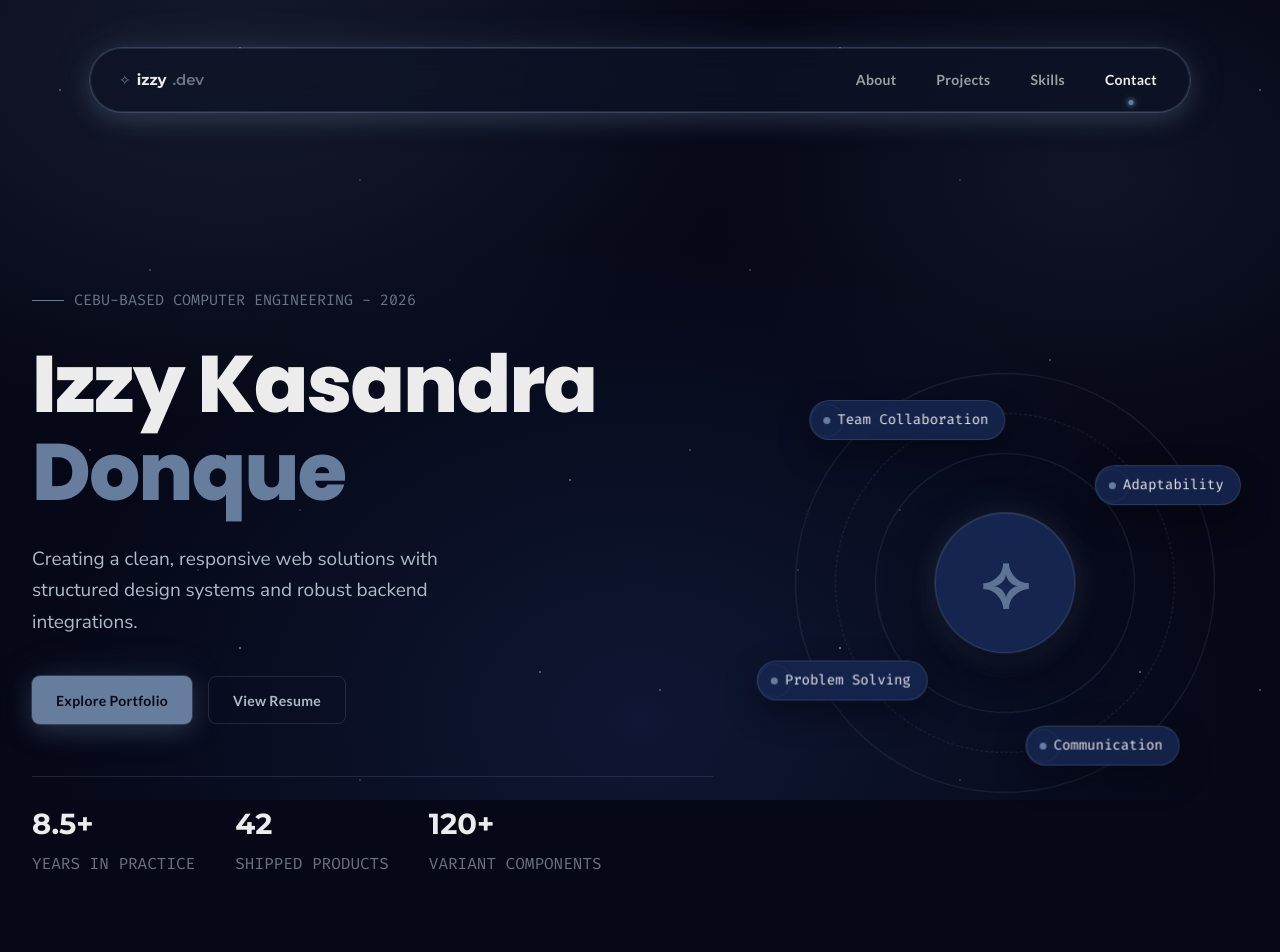
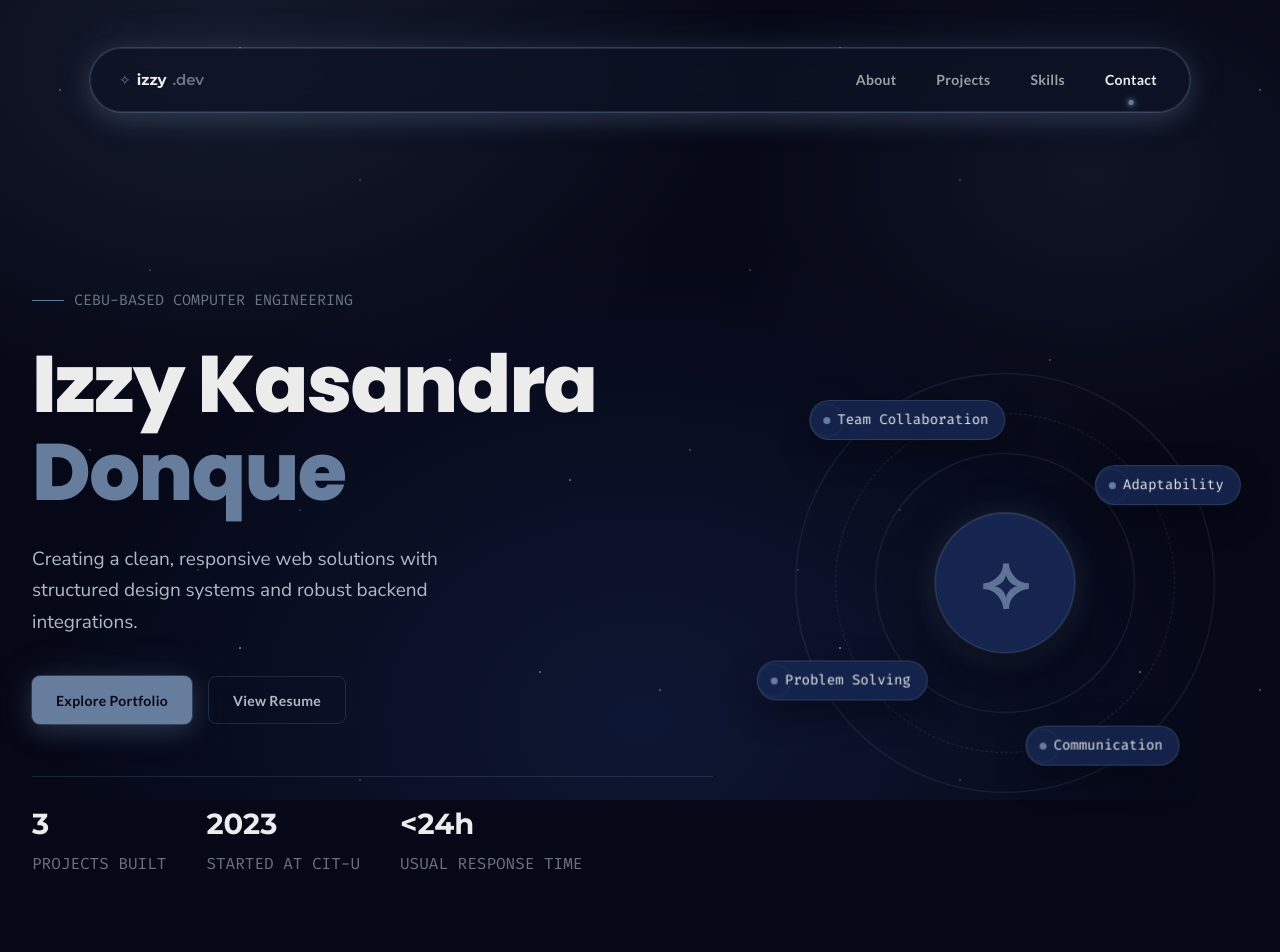
Before and after one commit to missdott/portfolio, a Next.js app: page / in a window 1280 px wide. Shown: the top 952 px of the page. Built offline with nearby package versions, Linux system fonts and the light colour scheme; no server answers.

Commit message:
Hero section modified

```diff
--- a/app/page.tsx
+++ b/app/page.tsx
@@ -16,7 +16,7 @@ export default function HomePage() {
       <Contact />
 
       <footer className="section" style={{ padding: '48px 32px 64px', display: 'flex', justifyContent: 'space-between', borderTop: '1px solid var(--border-divider)', marginTop: 40 }}>
-        <div className="t-mono">©© 2026 — IZZY KASANDRA DONQUE</div>
+        <div className="t-mono">© 2026 — IZZY KASANDRA DONQUE</div>
         <div className="t-mono">BUILT WITH REACT • SUPABASE</div>
       </footer>
     </>
--- a/components/sections/Hero.tsx
+++ b/components/sections/Hero.tsx
@@ -7,7 +7,7 @@ export default function Hero() {
       <div className={styles.hero}>
         <div className={styles.heroLeft}>
           <div className={styles.eyebrow}>
-            <span className={styles.eyebrowLine} /> CEBU-BASED COMPUTER ENGINEERING - 2026
+            <span className={styles.eyebrowLine} /> CEBU-BASED COMPUTER ENGINEERING
           </div>
 
           <h1 className="t-display">
@@ -27,16 +27,16 @@ export default function Hero() {
 
           <div className={styles.statsRow}>
             <div className={styles.stat}>
-              <div className={styles.statNum}>8.5+</div>
-              <div className={styles.statLabel}>YEARS IN PRACTICE</div>
+              <div className={styles.statNum}>3</div>
+              <div className={styles.statLabel}>PROJECTS BUILT</div>
             </div>
             <div className={styles.stat}>
-              <div className={styles.statNum}>42</div>
-              <div className={styles.statLabel}>SHIPPED PRODUCTS</div>
+              <div className={styles.statNum}>2023</div>
+              <div className={styles.statLabel}>STARTED AT CIT-U</div>
             </div>
             <div className={styles.stat}>
-              <div className={styles.statNum}>120+</div>
-              <div className={styles.statLabel}>VARIANT COMPONENTS</div>
+              <div className={styles.statNum}>&lt;24h</div>
+              <div className={styles.statLabel}>USUAL RESPONSE TIME</div>
             </div>
           </div>
         </div>
```
